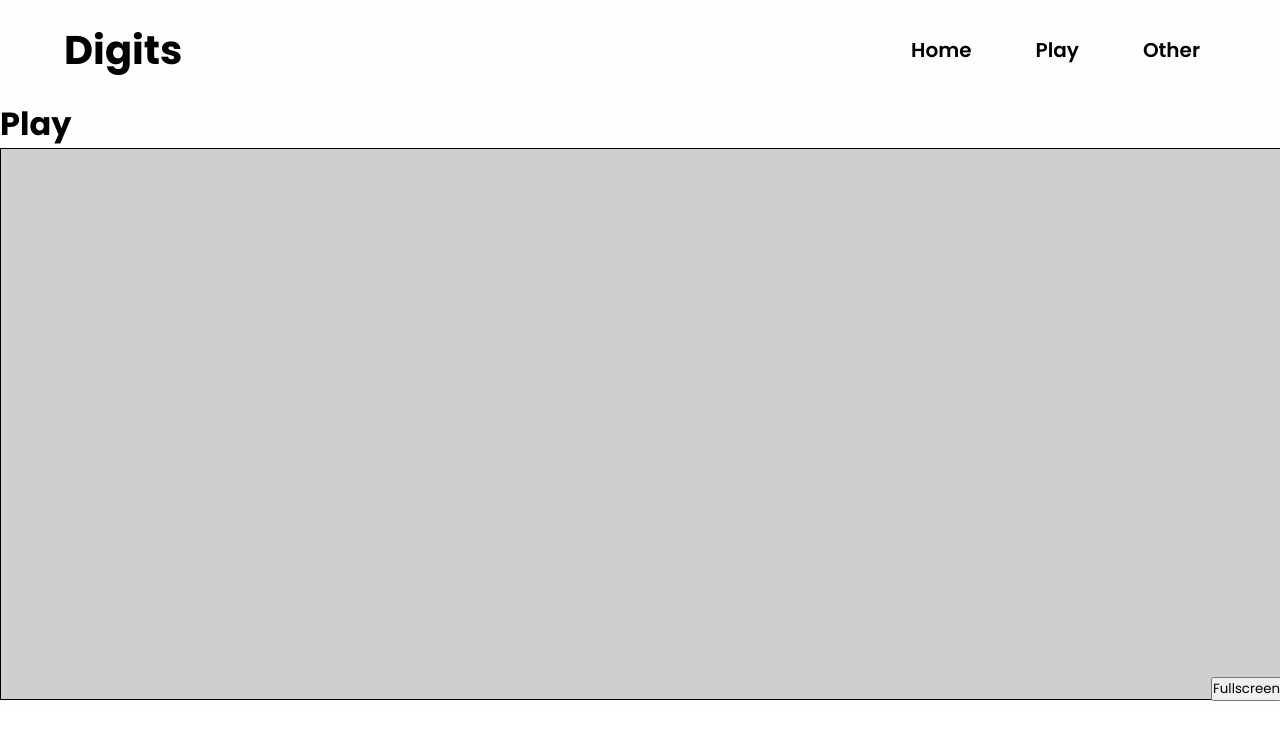
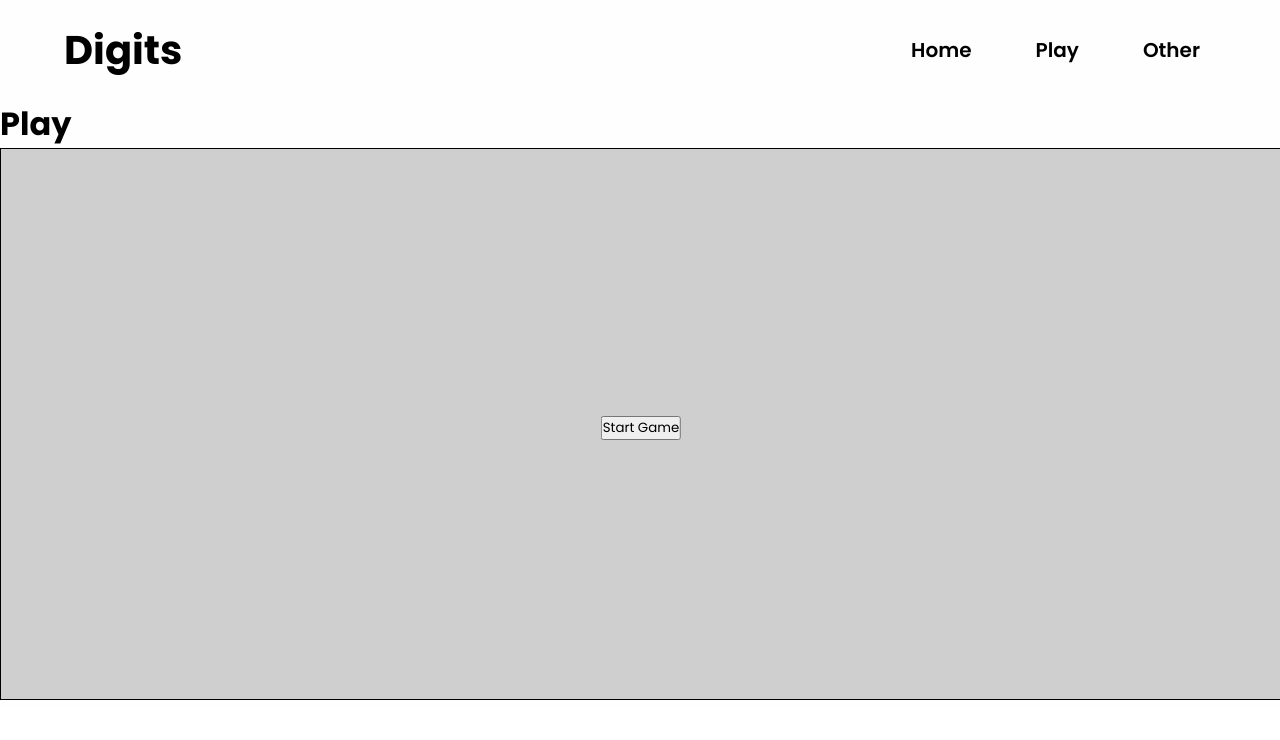
Before and after one commit to AbelBatalla/Digits, a React (Create React App) app: page /digits in a window 1280 px wide. Shown: the top 740 px of the page. Built offline with nearby package versions, Linux system fonts and the light colour scheme.

Commit message:
Start Game button

```diff
--- a/src/Components/Game/Game.jsx
+++ b/src/Components/Game/Game.jsx
@@ -1,9 +1,9 @@
-import React, { useEffect, useRef } from 'react';
+import React, { useEffect, useRef, useState } from 'react';
 import styles from './Game.module.css'
 import {isLabelWithInternallyDisabledControl} from "@testing-library/user-event/dist/utils";
 const Game = () => {
     const canvasRef = useRef(null);
-    let animationFrameId;
+    const [gameStarted, setGameStarted] = useState(false);
 
     const toggleFullScreen = () => {
         const canvas = canvasRef.current;
@@ -117,21 +117,6 @@ const Game = () => {
         canvas.style.backgroundColor = '#CFCFCF';
     }, []);
 
-/*
-        useEffect(() => {
-            const canvas = canvasRef.current;
-            const context = canvas.getContext('2d');
-
-            const image = new Image();
-            image.src = '/images/teddy.jpg';
-            console.log("Preparing to load");
-            image.onload = () => {
-                context.drawImage(image, 0, 0, 64, 64);
-                console.log("Image painted");
-            };
-
-        }, []);
-*/
     //Draw
     useEffect(() => {
         const handleKeyDown = (event) => {
@@ -150,13 +135,12 @@ const Game = () => {
             let positions = randomNumbers(canvasRef.current.width, canvasRef.current.height, imageSize.x, imageSize.y)
             // Clear the canvas
             context.clearRect(0, 0, canvas.width, canvas.height);
-
             for (let pos of positions) {
                 context.drawImage(image, pos.x, pos.y, imageSize.x, imageSize.y);
             }
-
         };
 
+        if (gameStarted) {
             let intervalId
             image.onload = () => {
                 //intervalId = setInterval(updateCanvas, 10000);
@@ -164,13 +148,16 @@ const Game = () => {
 
                 console.log("ready")
             };
+        }
+
         return () => {
             //clearInterval(intervalId);
             document.removeEventListener('keydown', handleKeyDown);
 
         };
-        }, []);
+    }, [gameStarted]);
 
+    //Resize
     useEffect(() => {
         const resizeCanvas = () => {
             if (canvasRef.current) {
@@ -209,9 +196,9 @@ const Game = () => {
         <div className={styles.canvasContainer}>
             <canvas ref={canvasRef} width={window.innerWidth} height ={"550"}></canvas>
             <div className={styles.overlay}>
-                <button className={styles.fullscreenButton} onClick={toggleFullScreen}>Fullscreen</button>
+                {gameStarted && <button className={styles.fullscreenButton} onClick={toggleFullScreen}>Fullscreen</button>}
                 <button className={[styles.numberButton, false ? styles.active : styles.hidden].join(' ')}>NUMBER</button>
-
+                {!gameStarted && <button className={styles.startGameButton} onClick={() => setGameStarted(true)}>Start Game</button>}
             </div>
         </div>
     );
--- a/src/Components/Game/Game.module.css
+++ b/src/Components/Game/Game.module.css
@@ -26,6 +26,15 @@
     cursor: pointer;
 }
 
+.startGameButton {
+    position: absolute;
+    top: 50%;
+    left: 50%;
+    transform: translate(-50%, -50%); /* Centers the button exactly */
+    z-index: 10;
+    cursor: pointer;
+}
+
 .active {
 
 }
```
Lines whose indentation alone changed are shown as unchanged.
